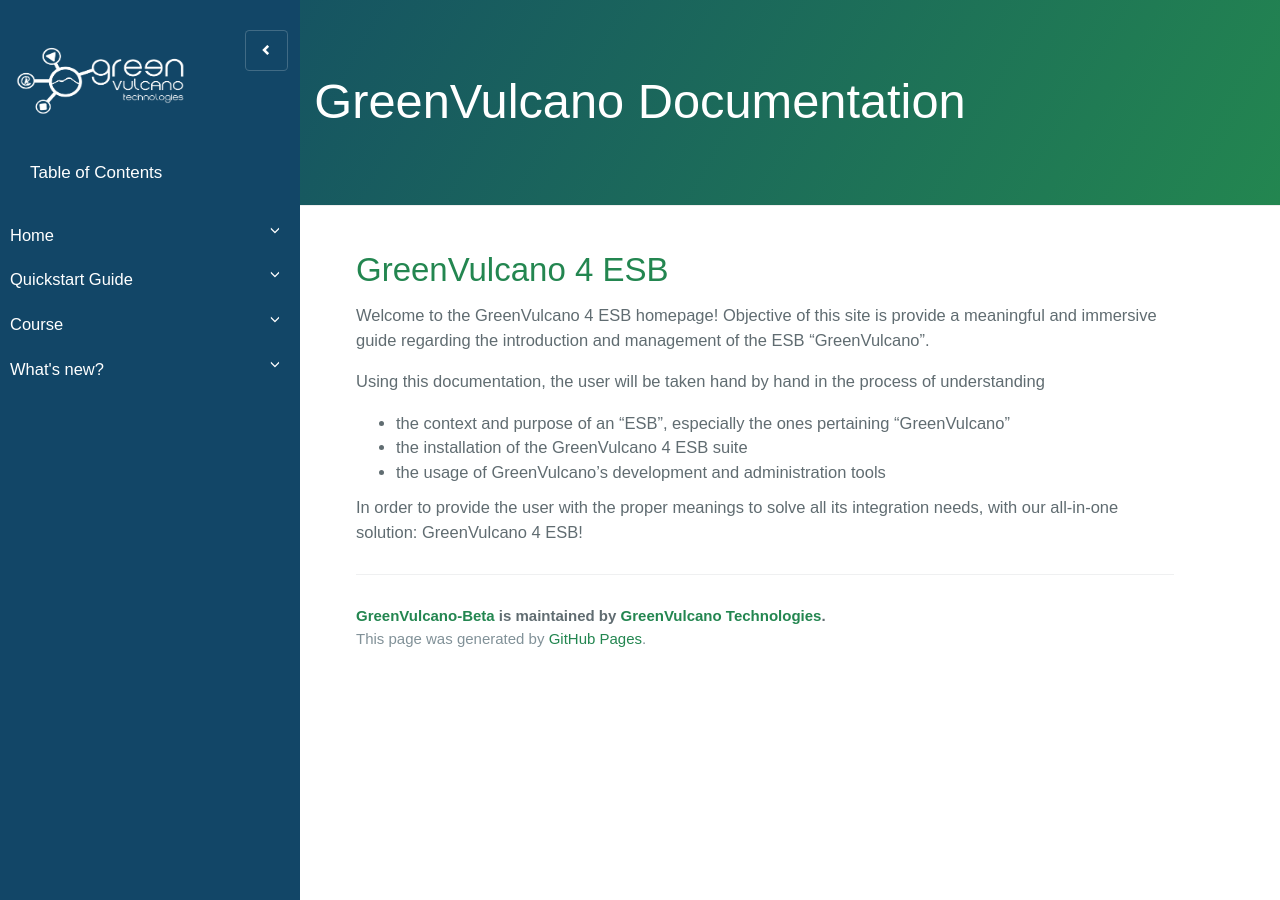
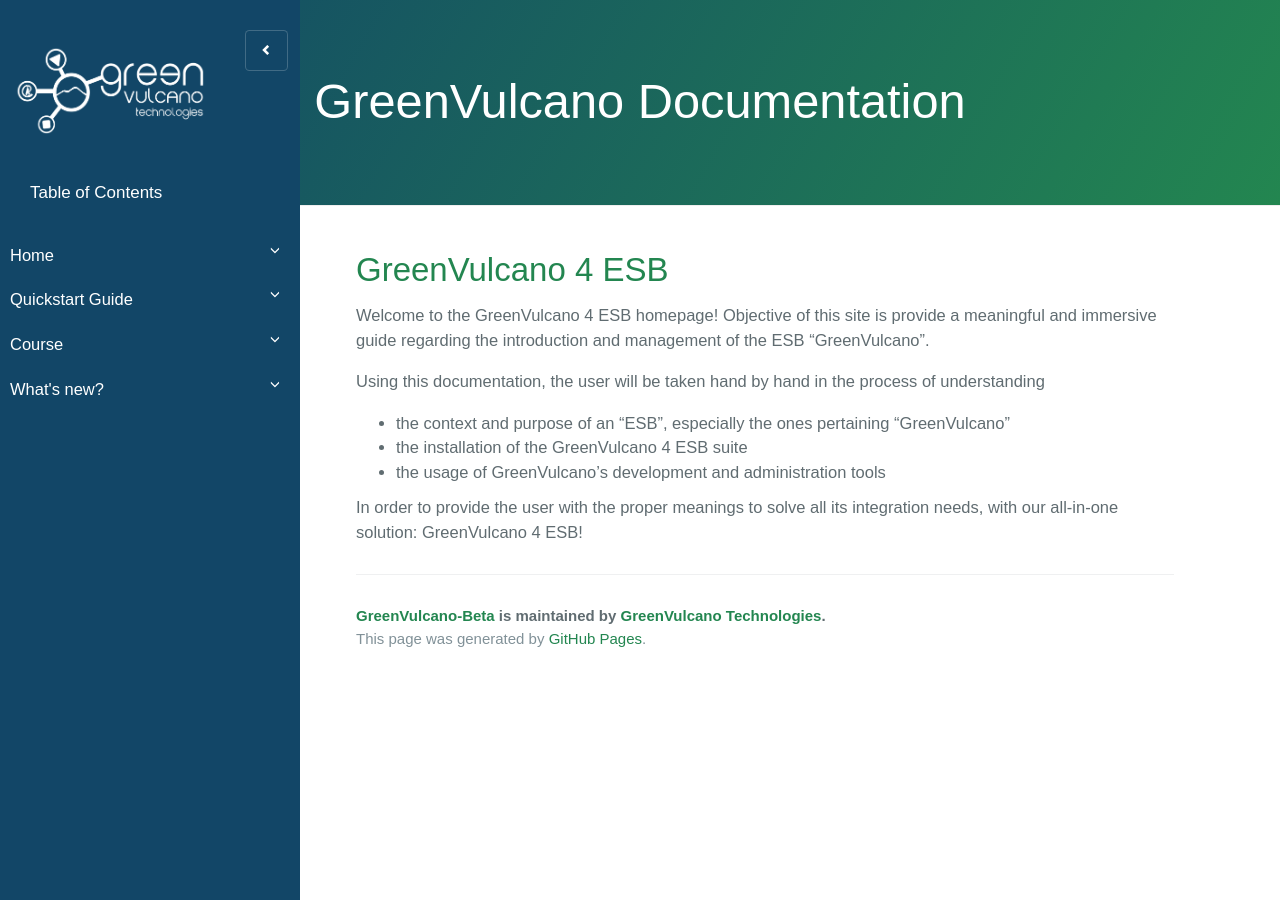
Before and after one commit to dianamw/GreenVulcano-Beta, a Jekyll site: the page built from README.md, in a window 1280 px wide. Built offline with Jekyll 4.4.1, drawn with Linux system fonts in a browser that asks for light colours; our own code applies the rules of GitHub Pages for plain Markdown files; the repository's description, which GitHub fills in, is left out.

Commit message:
Update body.html

```diff
--- a/_includes/body.html
+++ b/_includes/body.html
@@ -16,7 +16,7 @@
     <!-- Sidebar Holder -->
     <nav id="sidebar">
 	    <!-- Logo -->
-      <a href="{{site.baseurl}}"><img src="{{site.baseurl}}{{site.image}}" style="height:80px; width:180px; padding:5px; margin:10px"/></a>
+      <a href="{{site.baseurl}}"><img src="{{site.baseurl}}{{site.image}}" style="height:100px; width:200px; padding:5px; margin:10px"/></a>
       	    <!-- Toggle button -->
 	    <button type="button" id="closeSidebar" onclick="closeNav()" class="btn-blue closebtn">
                           <i class="glyphicon glyphicon-chevron-left"></i>
```
